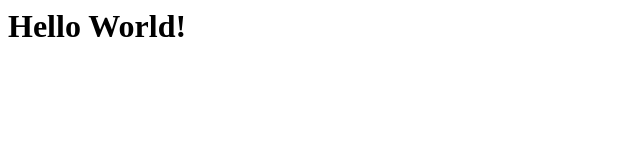
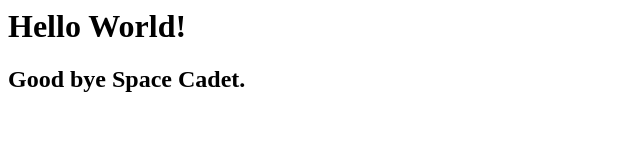
Before and after one commit to creativeautomaton/website, a plain HTML site: page index.html in a window 1280 px wide. Shown: the whole page, without its empty margins (0-640 px from the left). Drawn offline with Linux system fonts and the light colour scheme.

Commit message:
added space cadet line.

```diff
--- a/index.html
+++ b/index.html
@@ -7,6 +7,7 @@
 <body>
 
   <h1> Hello World! </h1>
+  <h2> Good bye Space Cadet.</h2>
 
 </body>
 
```
